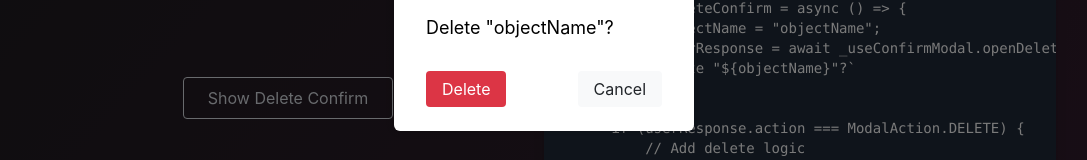
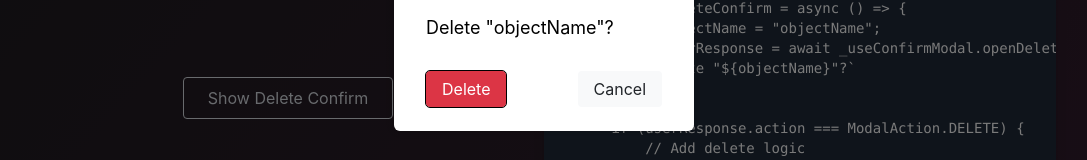
Before and after one commit to scheuermann-markus/ConjureUI, a Next.js app: page /ConfirmModal in a window 1280 px wide. Both pictures are taken after a click on the button "Show Delete Confirm". Shown: the part 340-500 px from the top of the page, without its empty margins (96-1183 px from the left). Built offline with nearby package versions, Linux system fonts and the light colour scheme; a small style sheet from the web is missing.

Commit message:
[main] pre-select delete button in DeleteConfirm and yes-button in YesNoCancel modal

```diff
--- a/src/components/ConfirmModal.tsx
+++ b/src/components/ConfirmModal.tsx
@@ -1,6 +1,6 @@
 'use client'
 
-import React, { createContext, useContext, useState, ReactNode } from 'react';
+import React, { createContext, useContext, useState, ReactNode, useEffect, useRef } from 'react';
 import ReactDOM from 'react-dom';
 
 export enum ModalAction
@@ -93,6 +93,13 @@ interface ModalProps
 
 const Modal: React.FC<ModalProps> = ({ message, onClose, type }) =>
 {
+    const firstButtonRef = useRef<HTMLButtonElement | null>(null);
+
+    useEffect(() =>
+    {
+        firstButtonRef.current?.focus();
+    }, []);
+
     return ReactDOM.createPortal(
         <>
             <style>
@@ -135,10 +142,13 @@ const Modal: React.FC<ModalProps> = ({ message, onClose, type }) =>
                         border-radius: 4px;
                         padding: 6px 16px;
                         min-width: 80px;
-                        transition: all 0.2s;
+                        transition: background 0.2s;
                     }
                     .conjure__button:hover {
-                        transition: all 0.2s;
+                        transition: background 0.2s;
+                    }
+                    .conjure__button:focus {
+                        outline: 1px solid black;
                     }
 
                     .conjure__button--cancel {
@@ -176,25 +186,42 @@ const Modal: React.FC<ModalProps> = ({ message, onClose, type }) =>
                     <div className="conjure__button-container">
                         {type === 'confirmation' ? (
                             <>
-                                <button onClick={() => onClose(ModalAction.YES)}
-                                        className="conjure__button conjure__button--yes">Yes
+                                <button
+                                    ref={firstButtonRef}
+                                    onClick={() => onClose(ModalAction.YES)}
+                                    className="conjure__button conjure__button--yes"
+                                >
+                                    Yes
                                 </button>
                                 <div>
-                                    <button onClick={() => onClose(ModalAction.NO)}
-                                            className="conjure__button conjure__button--danger">No
+                                    <button
+                                        onClick={() => onClose(ModalAction.NO)}
+                                        className="conjure__button conjure__button--danger"
+                                    >
+                                        No
                                     </button>
-                                    <button onClick={() => onClose(ModalAction.CANCEL)}
-                                            className="conjure__button conjure__button--cancel">Cancel
+                                    <button
+                                        onClick={() => onClose(ModalAction.CANCEL)}
+                                        className="conjure__button conjure__button--cancel"
+                                    >
+                                        Cancel
                                     </button>
                                 </div>
                             </>
                         ) : (
                             <>
-                                <button onClick={() => onClose(ModalAction.DELETE)}
-                                        className="conjure__button conjure__button--danger">Delete
+                                <button
+                                    ref={firstButtonRef}
+                                    onClick={() => onClose(ModalAction.DELETE)}
+                                    className="conjure__button conjure__button--danger"
+                                >
+                                    Delete
                                 </button>
-                                <button onClick={() => onClose(ModalAction.CANCEL)}
-                                        className="conjure__button conjure__button--cancel">Cancel
+                                <button
+                                    onClick={() => onClose(ModalAction.CANCEL)}
+                                    className="conjure__button conjure__button--cancel"
+                                >
+                                    Cancel
                                 </button>
                             </>
                         )}
```
